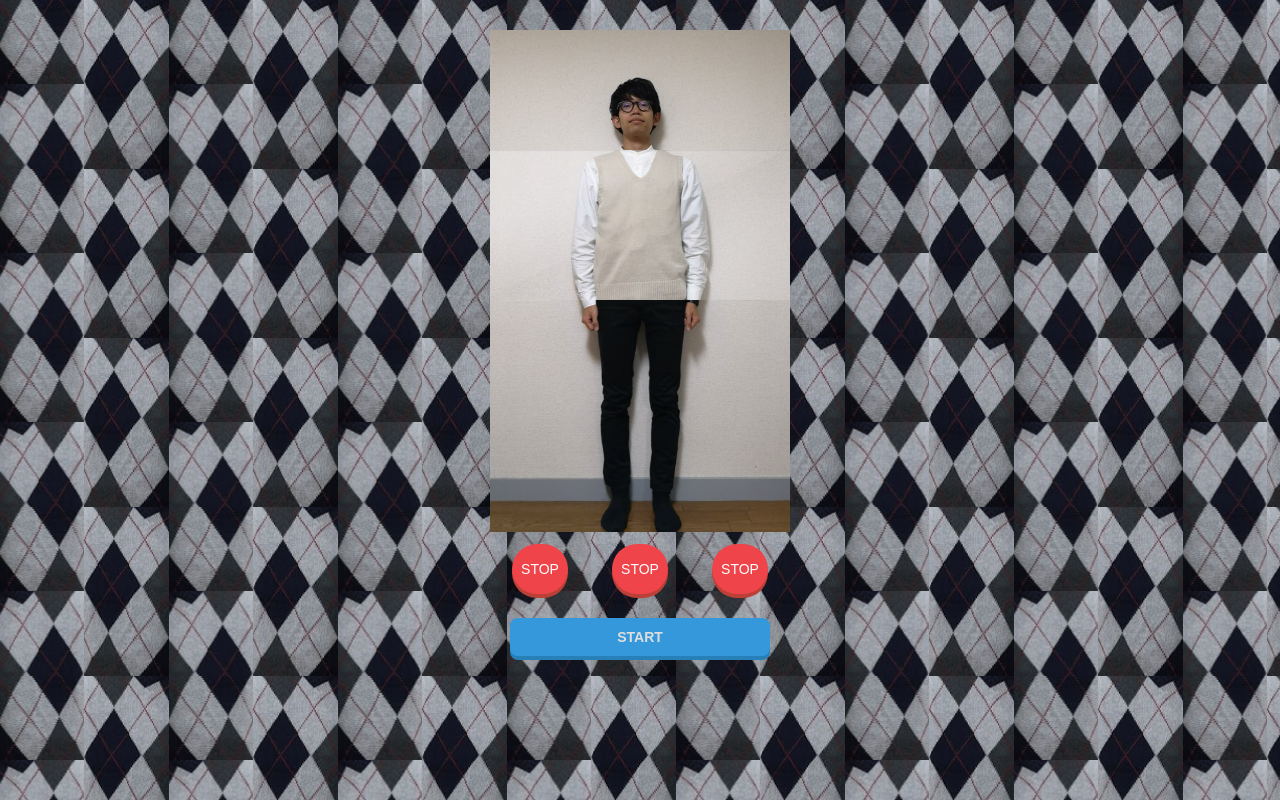
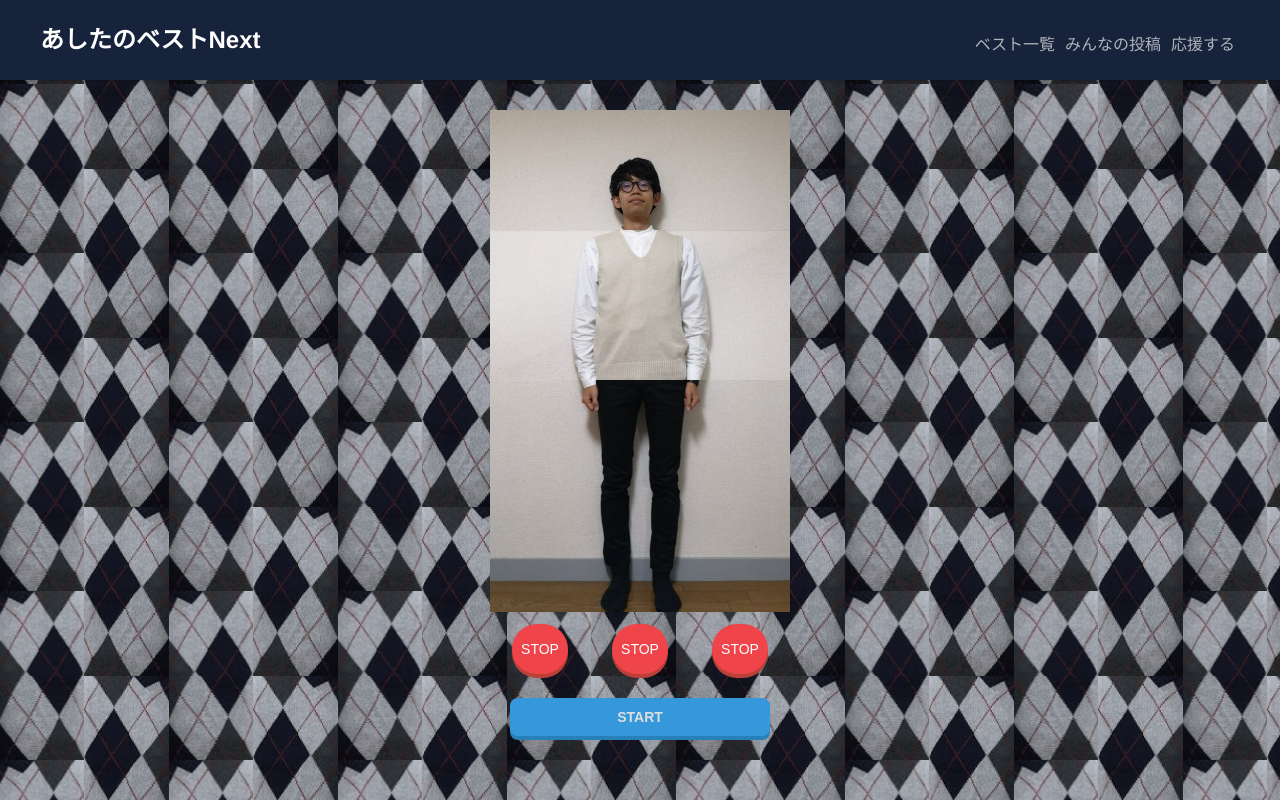
Before and after one commit to kazuhi-ra/vest2-proto, a React (Create React App) app: page / in a window 1280 px wide. Built offline with nearby package versions, Linux system fonts and the light colour scheme.

Commit message:
headerを作った

```diff
--- a/src/App.tsx
+++ b/src/App.tsx
@@ -1,10 +1,12 @@
 import React from 'react'
 
+import Header from 'Header'
 import Roulette from 'Roulette'
 
 const App = () => {
   return (
     <>
+      <Header />
       <Roulette />
     </>
   )
--- /dev/null
+++ b/src/Header.tsx
@@ -0,0 +1,68 @@
+import React, { FC } from 'react'
+import styled from '@emotion/styled'
+
+type Props = {}
+
+const Header: FC<Props> = () => {
+  return (
+    <StyledHeader>
+      <HeaderLimitter>
+        <StyledH1>
+          <StyledA href='/'>あしたのベストNext</StyledA>
+        </StyledH1>
+        <StyledNav>
+          <StyledNavA href='/vests'>ベスト一覧</StyledNavA>
+          <StyledNavA href='/posts'>みんなの投稿</StyledNavA>
+          <StyledNavA
+            href='https://www.amazon.jp/hz/wishlist/ls/24ZYKIXEM3SQV?ref_=wl_share'
+            target='_blank'
+          >
+            応援する
+          </StyledNavA>
+        </StyledNav>
+      </HeaderLimitter>
+    </StyledHeader>
+  )
+}
+
+const StyledHeader = styled('header')`
+  background-color: #17223b;
+  box-shadow: 1px 2px 2px rgba(0, 0, 0, 0.15);
+  padding: 20px 40px;
+  height: 80px;
+  box-sizing: border-box;
+`
+const HeaderLimitter = styled('div')`
+  max-width: 1200px;
+  text-align: center;
+  margin: 0 auto;
+`
+
+const StyledH1 = styled('h1')`
+  float: left;
+  line-height: 40px;
+  margin: 0;
+  font-size: 24px;
+`
+
+const StyledA = styled('a')`
+  color: #ffffff;
+  text-decoration: none;
+`
+
+const StyledNav = styled('nav')`
+  float: right;
+  height: 40px;
+  line-height: 40px;
+`
+
+const StyledNavA = styled('a')`
+  display: inline-block;
+  padding: 0 5px;
+  text-decoration: none;
+  color: #ffffff;
+  opacity: 0.65;
+  font-size: 16px;
+`
+
+export default Header
```
